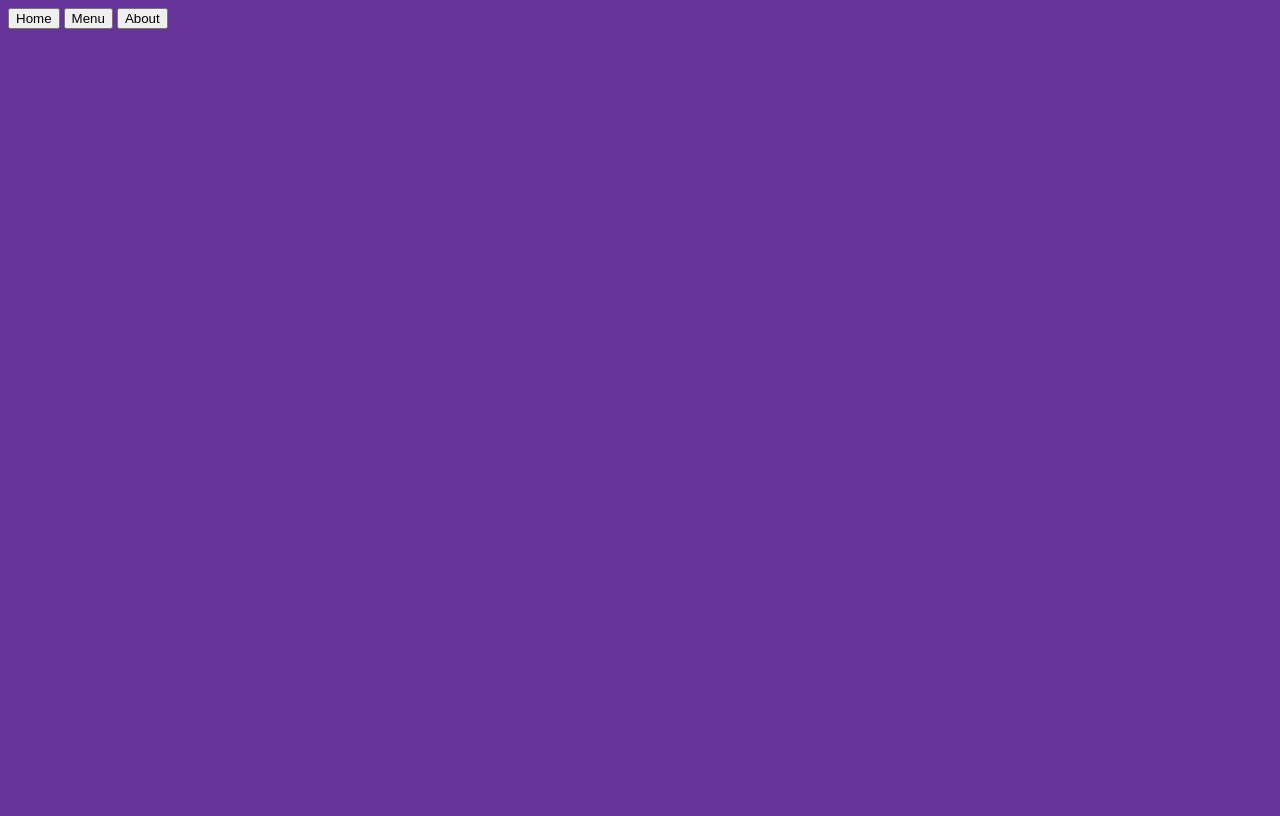
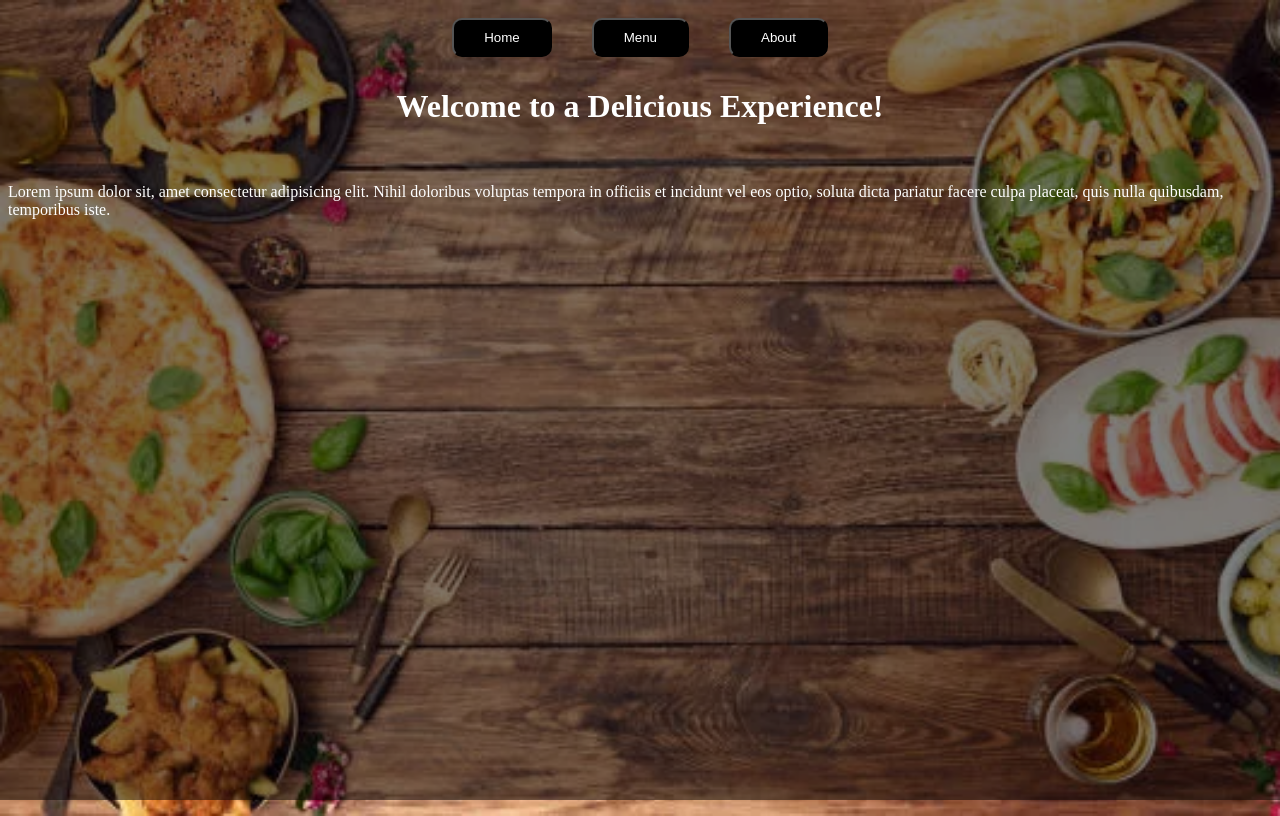
Before and after one commit to rasheed-web-dev/webpack-restaurant, a website built with webpack: page src/template.html in a window 1280 px wide. Built offline with nearby package versions, Linux system fonts and the light colour scheme.

Commit message:
Create first load page, dynamically in js

```diff
--- a/src/index.js
+++ b/src/index.js
@@ -1,3 +1,4 @@
-import "./styles.css";
+import load from './load.js';
+import './styles.css';
 
-alert('it works!');
+load();
--- /dev/null
+++ b/src/load.js
@@ -0,0 +1,19 @@
+const load = () => {
+    const nav = document.querySelector('nav');
+    let buttons = ['Home', 'Menu', 'About'];
+    for (let btn of buttons) {
+        const b = document.createElement('button');
+        b.innerText = btn;
+        nav.appendChild(b);
+    }
+    const content = document.querySelector('#content');
+    const headerText = document.createElement('h1');
+    headerText.innerText = 'Welcome to a Delicious Experience!';
+    const description = document.createElement('p');
+    description.innerText = 'Lorem ipsum dolor sit, amet consectetur adipisicing elit. Nihil doloribus voluptas tempora in officiis et incidunt vel eos optio, soluta dicta pariatur facere culpa placeat, quis nulla quibusdam, temporibus iste.';
+
+    content.appendChild(headerText);
+    content.appendChild(description);
+}
+
+export default load;
--- a/src/styles.css
+++ b/src/styles.css
@@ -1,3 +1,53 @@
 body {
+    height: 100vh;
     background-color: rebeccapurple;
+    background-image: url('./assets/images/bg-food.png');
+    background-size: cover;
+    background-position: center;
+    background-repeat: no-repeat;
+    display: flex;
+    flex-direction: column;
+    align-items: center;
 }
+
+body::before {
+  content: "";
+  position: absolute;
+  top: 0;
+  left: 0;
+  width: 100%;
+  height: 100%;
+  background-color: rgba(0, 0, 0, 0.5);
+  z-index: 1;
+}
+
+body > * {
+    position: relative;
+    z-index: 2;
+}
+
+#content {
+    display: flex;
+    flex-direction: column;
+    justify-content: center;
+    align-items: center;
+    gap: 20px;
+}
+
+#content h1 {
+    font-size: 32px;
+    color: white;
+}
+
+#content p {
+    font-size: 16px;
+    color: white;
+}
+
+button {
+    background-color: black;
+    color: white;
+    padding: 10px 30px;
+    margin: 10px 20px;
+    border-radius: 10px;
+}
--- a/src/template.html
+++ b/src/template.html
@@ -8,9 +8,6 @@
 <body>
     <header>
         <nav>
-            <button>Home</button>
-            <button>Menu</button>
-            <button>About</button>
         </nav>
     </header>
     <div id="content"></div>
```
Also changed, not shown: src/assets/images/bg-food.png (added).
